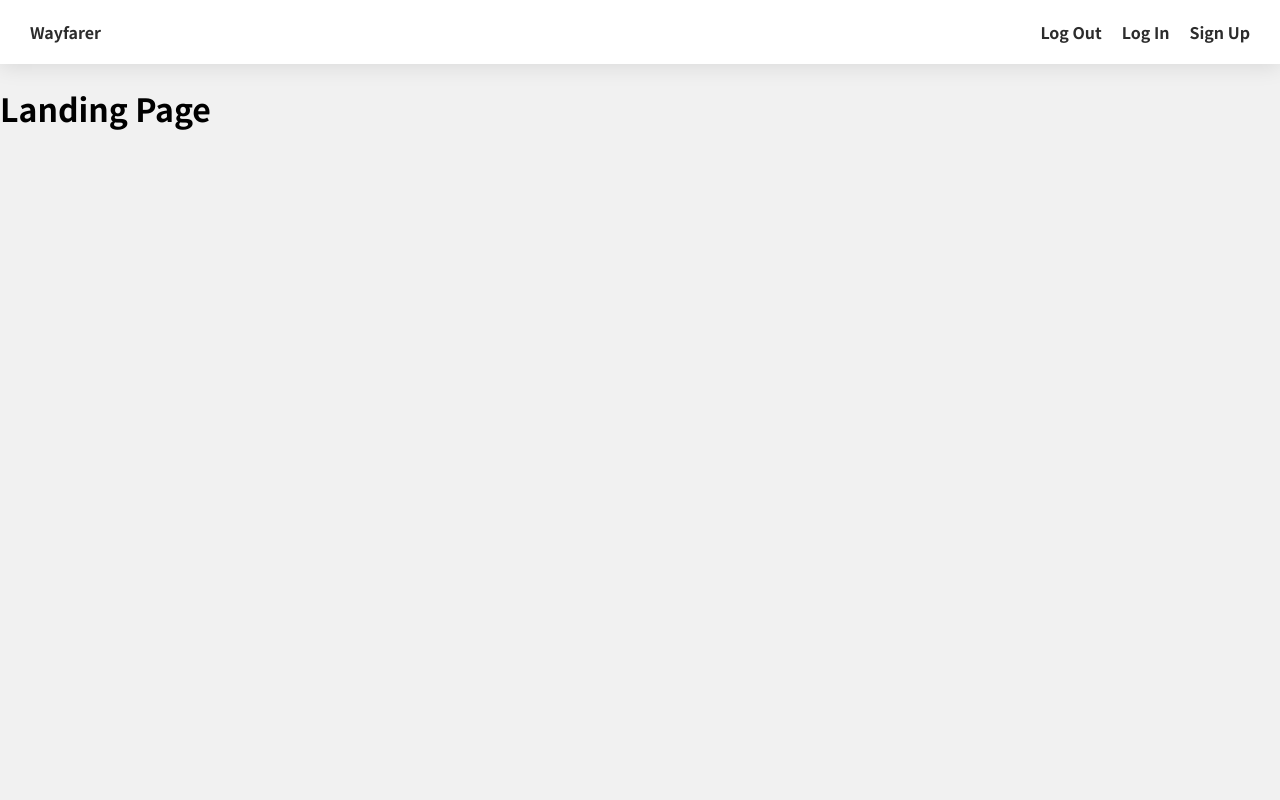
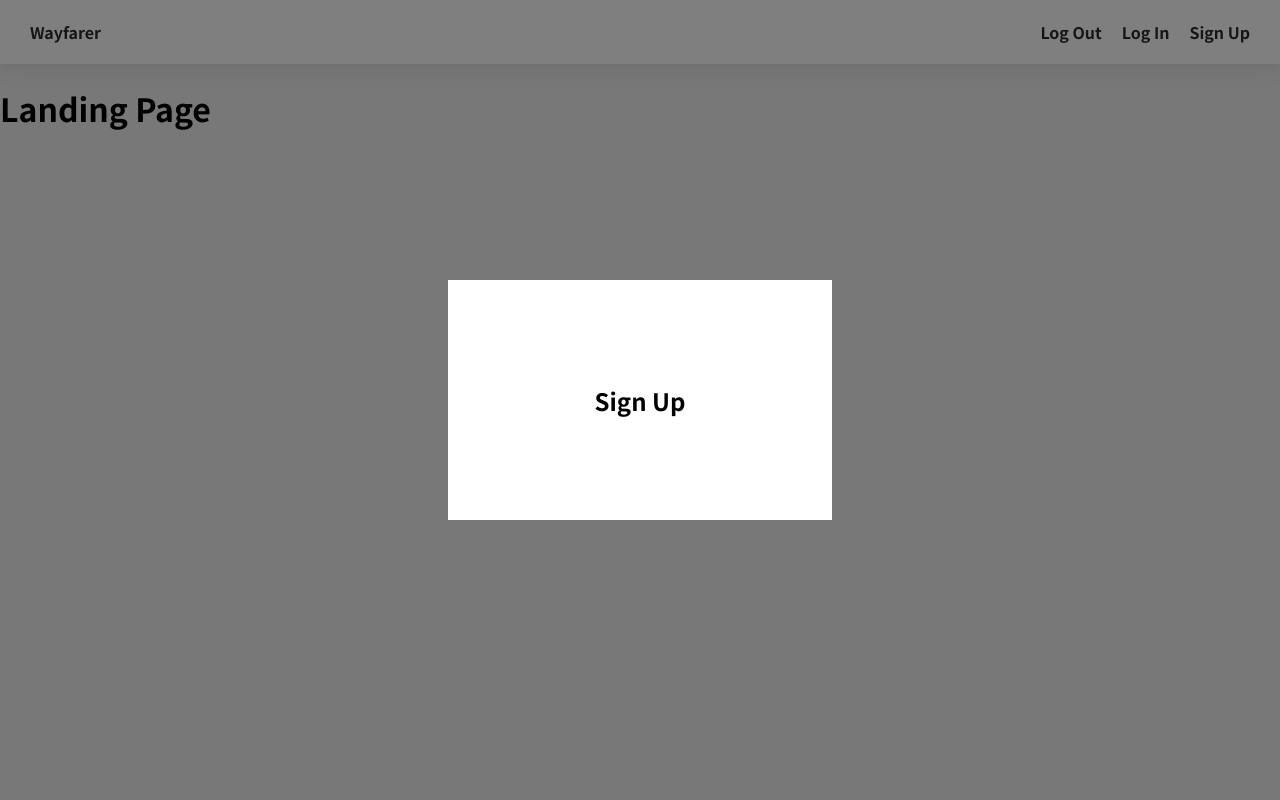
Before and after one commit to isaiahcolson/travel-community, a Django app: page / in a window 1280 px wide. Run offline with Django 3.2, Linux system fonts and the light colour scheme.

Commit message:
initial modal styling and positioning

```diff
--- a/main_app/static/css/styles.css
+++ b/main_app/static/css/styles.css
@@ -57,3 +57,25 @@ nav a {
 .floated-nav:hover > li > a:hover {
     opacity: 1;
 }
+
+.modal-bg {
+    position: fixed;
+    width: 100vw;
+    height: 100vh;
+    top: 0;
+    left: 0;
+    background-color: rgba(0,0,0,0.5);
+    display: flex;
+    justify-content: center;
+    align-items: center;
+}
+
+.modal {
+    background-color: var(--light);
+    width: 30vw;
+    height: 30vh;
+    display: flex;
+    justify-content: center;
+    align-items: center;
+    flex-direction: column;
+}
--- a/main_app/templates/base.html
+++ b/main_app/templates/base.html
@@ -26,6 +26,11 @@
     <main>
         {% block content %}
         {% endblock %}
+        <div class="modal-bg">
+            <div class="modal">
+                <h2>Sign Up</h2>
+            </div>
+        </div>
     </main>
     <footer>
 
```
Also changed, not shown: README.md.
